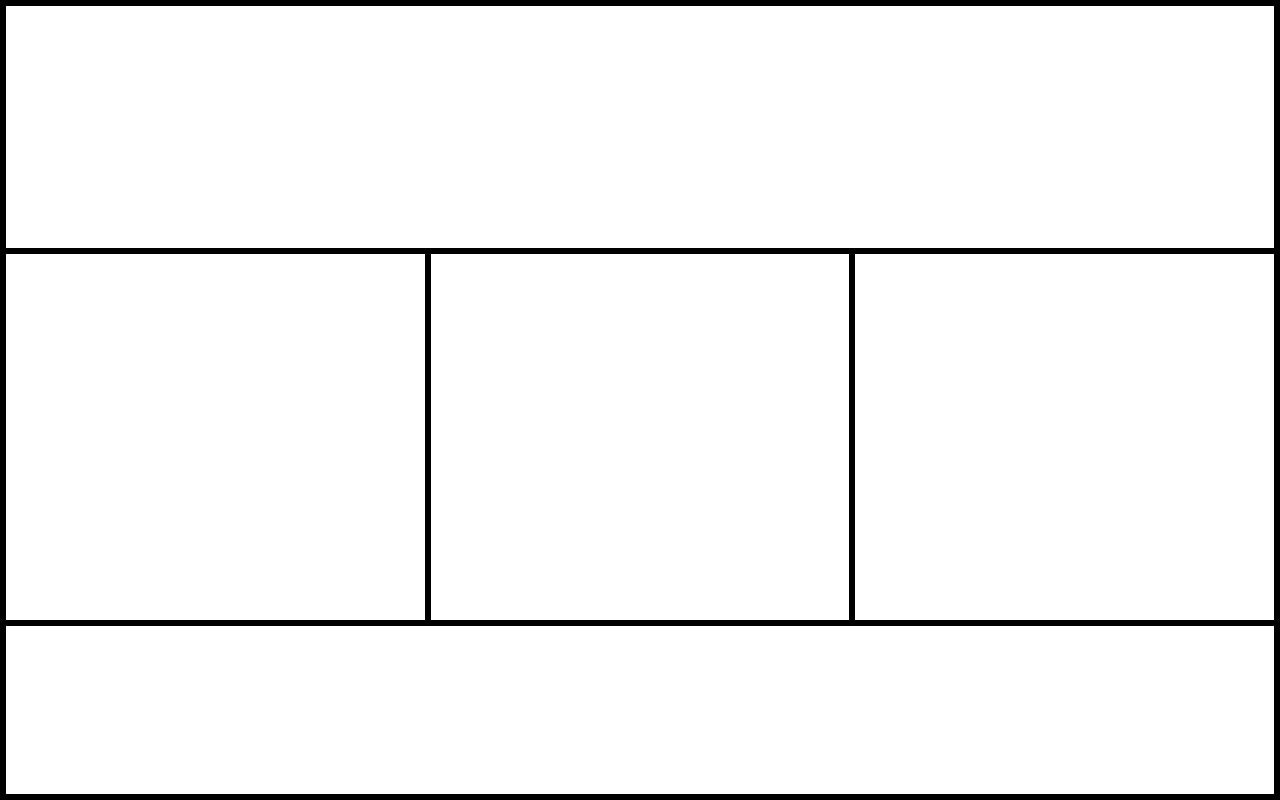
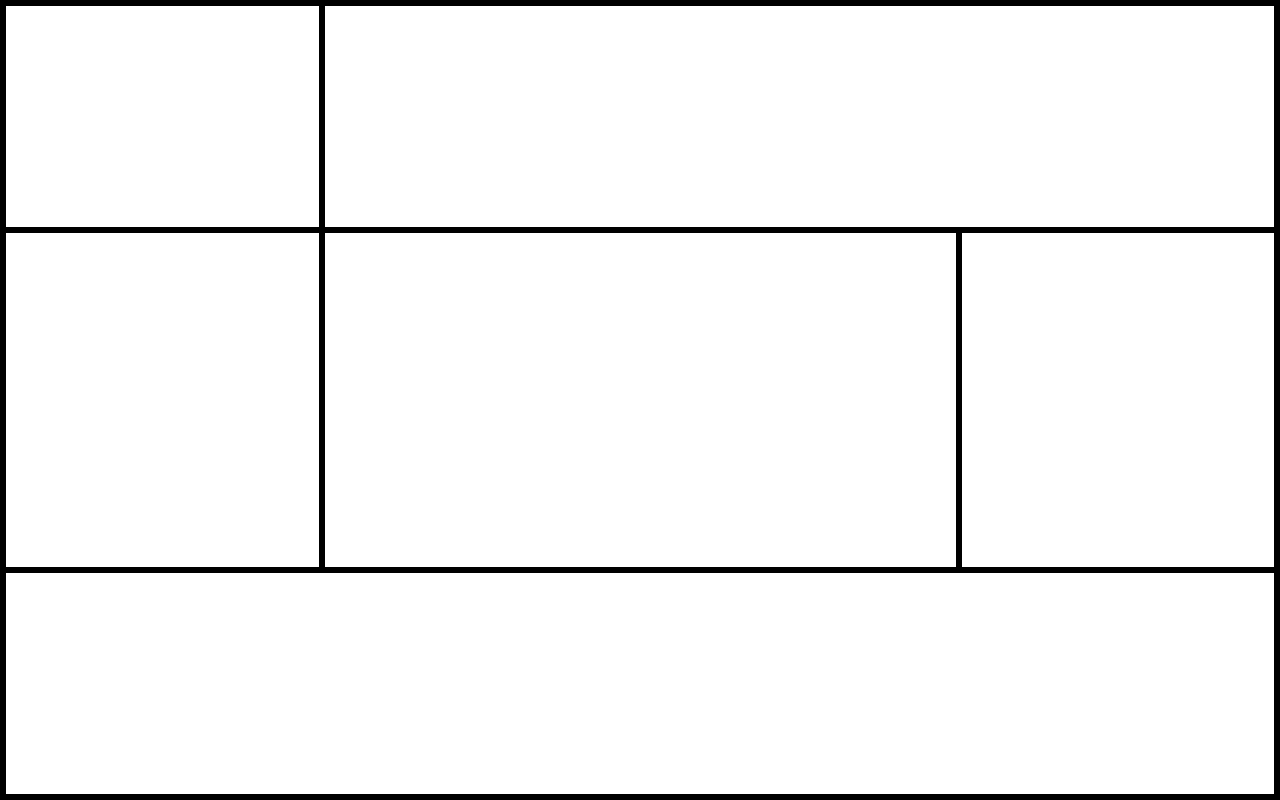
Before and after one commit to TakoZedginidze/Homework6grid, a plain HTML site: page index.html in a window 1280 px wide. Drawn offline with Linux system fonts and the light colour scheme.

Commit message:
create grid 3

```diff
--- a/index.html
+++ b/index.html
@@ -12,8 +12,8 @@
     height: 100vh;
     border: 3px solid black;
     display: grid;
-    grid-template-columns: 1fr 1fr 1fr;
-    grid-template-rows: 1fr 1.5fr 0.7fr;
+    grid-template-columns: 1fr 2fr 1fr;
+    grid-template-rows: 1fr 1.5fr 1fr;
 
 
 
@@ -25,11 +25,27 @@
 .item-1{
 
     grid-column-start: 1;
+    grid-column-end: 2;
+}
+.item-2{
+    grid-column-start: 2;
     grid-column-end: 4;
 }
-.item-5{grid-column-start: 1;
+.item-3{
+    grid-column-start: 1;
+    grid-column-end: 2;
+}
+.item-4{
+    grid-column-start: 2;
+    grid-column-end: 3;
+}
+.item-5{
+    grid-column-start: 3;
     grid-column-end: 4;
-
+}
+.item-6{
+    grid-column-start: 1;
+    grid-column-end: 4;
 }
 
         </style>
@@ -42,6 +58,7 @@
         <div class="grid-item item-3"></div>
         <div class="grid-item item-4"></div>
         <div class="grid-item item-5"></div>
+        <div class="grid-item item-6"></div>
     </div>
 </body>
     </html>
```
